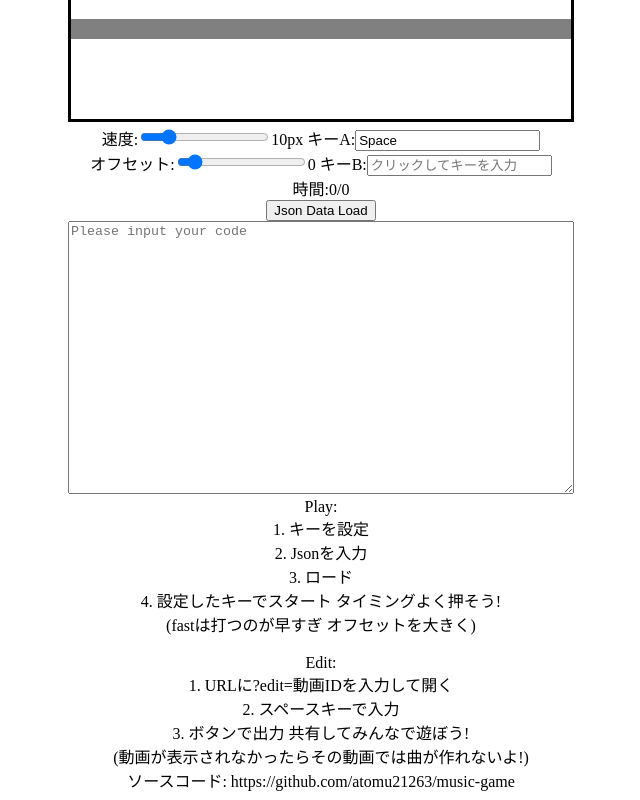
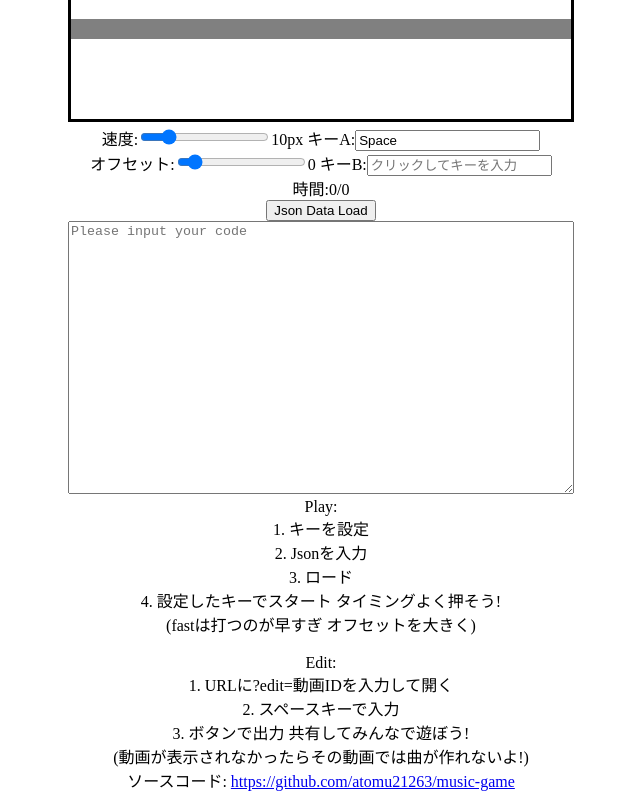
Before and after one commit to eringo216/music-game-4key, a plain HTML site: page index.html in a window 1280 px wide. Shown: the part 610-1410 px from the top of the page, without its empty margins (319-959 px from the left). Drawn offline with Linux system fonts and the light colour scheme.

Commit message:
typoを修正

```diff
--- a/index.html
+++ b/index.html
@@ -69,7 +69,7 @@
     2. スペースキーで入力<br>
     3. ボタンで出力 共有してみんなで遊ぼう!<br>
     (動画が表示されなかったらその動画では曲が作れないよ!)<br>
-    ソースコード: <href a="https://github.com/atomu21263/music-game">https://github.com/atomu21263/music-game</href>
+    ソースコード: <a href="https://github.com/atomu21263/music-game">https://github.com/atomu21263/music-game</href>
   </div>
 </body>
 <script src="https://www.youtube.com/iframe_api"></script>
```
